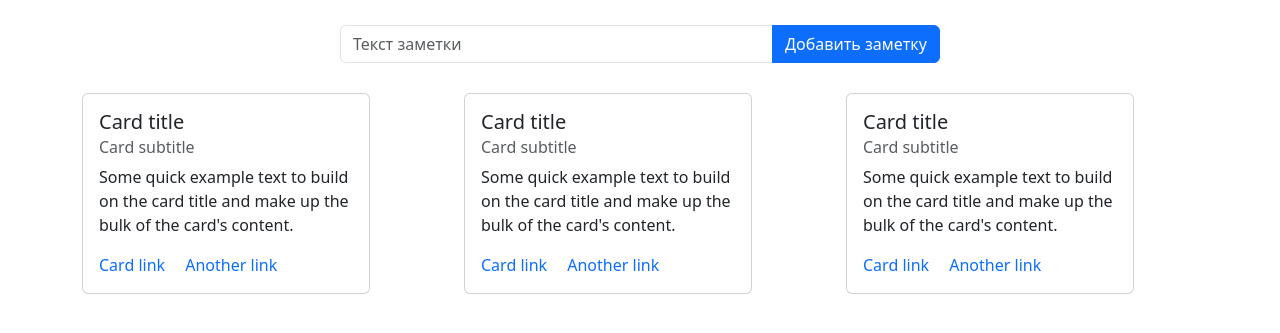
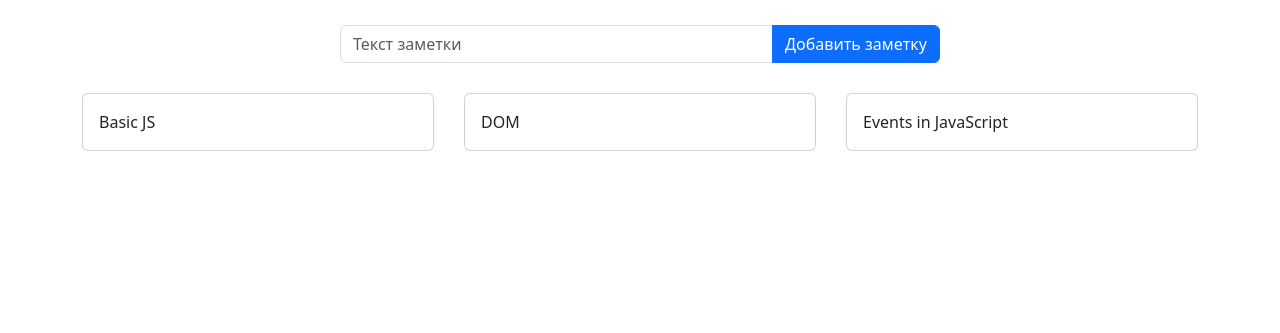
Before and after one commit to kitOl/js-google-keep, a plain HTML site: page index.html in a window 1280 px wide. Shown: the part 83-416 px from the top of the page. Drawn offline with nearby package versions, Linux system fonts and the light colour scheme.

Commit message:
add option add notes in array notes

```diff
--- a/index.html
+++ b/index.html
@@ -19,9 +19,14 @@
           <h1>Google Keep from WebCademy</h1>
         </div>
       </div>
-      <form action="" class="form">
+      <form action="" class="form" id="addNoteForm">
         <div class="input-group">
-          <input type="text" placeholder="Текст заметки" class="form-control" />
+          <input
+            type="text"
+            placeholder="Текст заметки"
+            class="form-control"
+            id="notetext"
+          />
           <button class="btn btn-primary">Добавить заметку</button>
         </div>
       </form>
@@ -29,53 +34,19 @@
 
     <main class="main">
       <div class="container">
-        <div class="main__cards-wrapper">
-          <section class="card" style="width: 18rem">
+        <div class="main__cards-wrapper" id="cardsWrapper">
+          <!-- <section class="card">
             <div class="card-body">
-              <h5 class="card-title">Card title</h5>
-              <h6 class="card-subtitle mb-2 text-body-secondary">
-                Card subtitle
-              </h6>
               <p class="card-text">
                 Some quick example text to build on the card title and make up
                 the bulk of the card's content.
               </p>
-              <a href="#" class="card-link">Card link</a>
-              <a href="#" class="card-link">Another link</a>
             </div>
-          </section>
-
-          <section class="card" style="width: 18rem">
-            <div class="card-body">
-              <h5 class="card-title">Card title</h5>
-              <h6 class="card-subtitle mb-2 text-body-secondary">
-                Card subtitle
-              </h6>
-              <p class="card-text">
-                Some quick example text to build on the card title and make up
-                the bulk of the card's content.
-              </p>
-              <a href="#" class="card-link">Card link</a>
-              <a href="#" class="card-link">Another link</a>
-            </div>
-          </section>
-
-          <section class="card" style="width: 18rem">
-            <div class="card-body">
-              <h5 class="card-title">Card title</h5>
-              <h6 class="card-subtitle mb-2 text-body-secondary">
-                Card subtitle
-              </h6>
-              <p class="card-text">
-                Some quick example text to build on the card title and make up
-                the bulk of the card's content.
-              </p>
-              <a href="#" class="card-link">Card link</a>
-              <a href="#" class="card-link">Another link</a>
-            </div>
-          </section>
+          </section> -->
         </div>
       </div>
     </main>
+
+    <script src="./js/main.js"></script>
   </body>
 </html>
--- /dev/null
+++ b/js/main.js
@@ -0,0 +1,34 @@
+const addNoteForm = document.querySelector("#addNoteForm");
+const noteTextInput = document.querySelector("#notetext");
+const cardsWrapper = document.querySelector("#cardsWrapper");
+
+const notes = ["Basic JS", "DOM", "Events in JavaScript"];
+
+showAllNotes();
+
+addNoteForm.addEventListener("submit", (e) => {
+  e.preventDefault();
+  notes.push(noteTextInput.value);
+  addNoteForm.reset();
+  const lastNote = notes[notes.length - 1];
+
+  showNote(lastNote);
+});
+
+function showAllNotes() {
+  notes.forEach((item) => {
+    showNote(item);
+  });
+}
+
+function showNote(note) {
+  const html = `<section class="card">
+  <div class="card-body">
+  <p class="card-text">
+  ${note}
+  </p>
+  </div>
+  </section>`;
+
+  cardsWrapper.insertAdjacentHTML(`beforeend`, html);
+}
```
